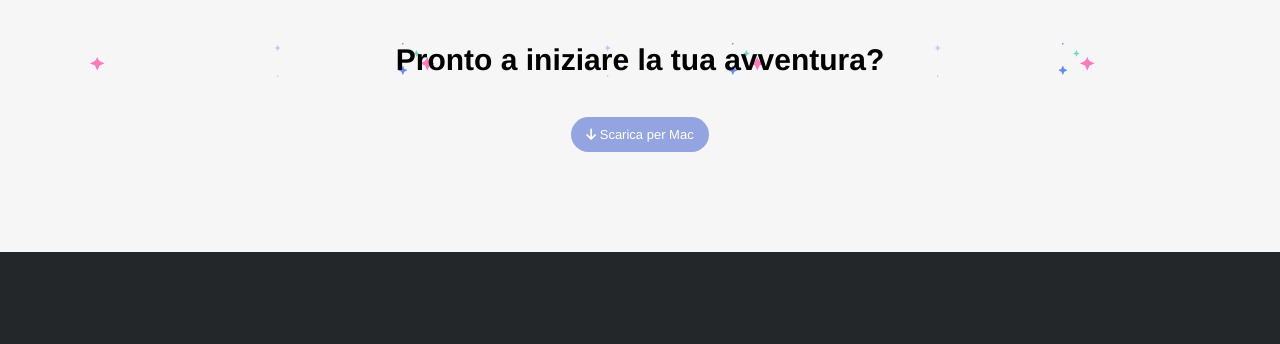
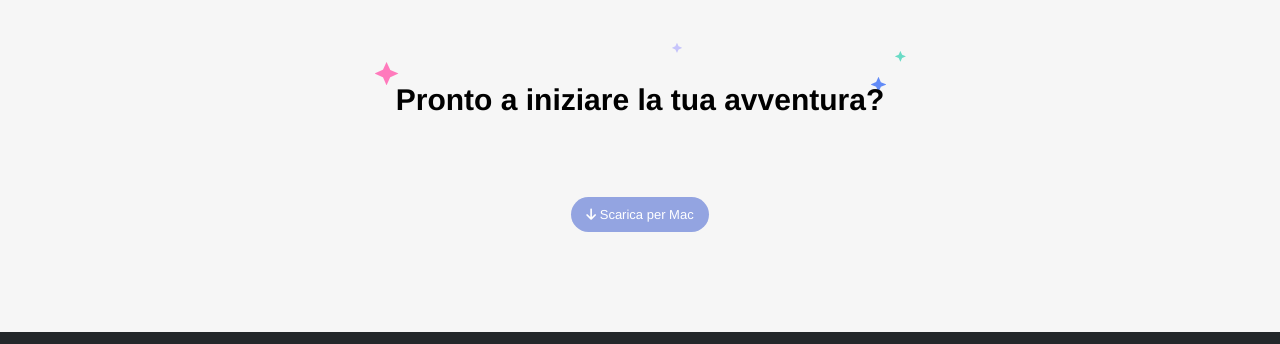
Before and after one commit to elisabichiappini/htmlcss-discord, a plain HTML site: page index.html in a window 1280 px wide. Shown: the part 3572-3916 px from the top of the page. Drawn offline with Linux system fonts and the light colour scheme.

Commit message:
feat: correction stars main

```diff
--- a/css/style.css
+++ b/css/style.css
@@ -258,15 +258,9 @@ Reset
     text-align: center;
   }
 
-  main .section.large .col-full > a.btn {
+  main .section.large .col-full .cta > a.btn {
     background-color: #93a4e1;
     color: white;
-  }
-
-  main .col-full h3 {
-    background-image: url('/img/stars.svg');
-    background-size: 30%;
-    background-position: left;
   }
 
   main .wave {
@@ -279,6 +273,12 @@ Reset
     transform: scale(1, -1);
   }
 
+  main .cta h3 {
+    background-image: url('/img/stars.svg');
+    padding: 40px;
+    background-position: center top;
+    background-repeat: no-repeat;
+  }
   /*
   ************
   Footer
--- a/index.html
+++ b/index.html
@@ -110,19 +110,21 @@
         <!-- /Sezione 3-->
         <div class="wave"></div>
         <!-- Sezione 4-->
-        <div class="section large">
+        <section class="section large">
           <div class="container big">
             <div class="row">
               <div class="col-full">
                 <h2>Tecnologia affidabile per tenersi in contatto</h2>
                 <p>Video e audio a bassa latenza ti faranno sentire come se foste tutti nella stessa stanza. Fai ciao in video, guarda gli amici giocare in streming, o riunitevi in una sessione di disegno con la condivisione schermo.</p>
                 <img src="/img/item4-big.svg" alt="discord_04">
-                <h3>Pronto a iniziare la tua avventura?</h3>
-                <a href="#" target="_blank" class="btn"><i class="fa-solid fa-arrow-down"></i> Scarica per Mac</a>
+                <div class="cta">
+                  <h3>Pronto a iniziare la tua avventura?</h3>
+                  <a href="#" target="_blank" class="btn"><i class="fa-solid fa-arrow-down"></i> Scarica per Mac</a>
+                </div>
               </div>
             </div>
           </div>
-        </div>
+        </section>
         <!-- /Sezione 4-->
       </main>
       <!-- /Main -->
```
